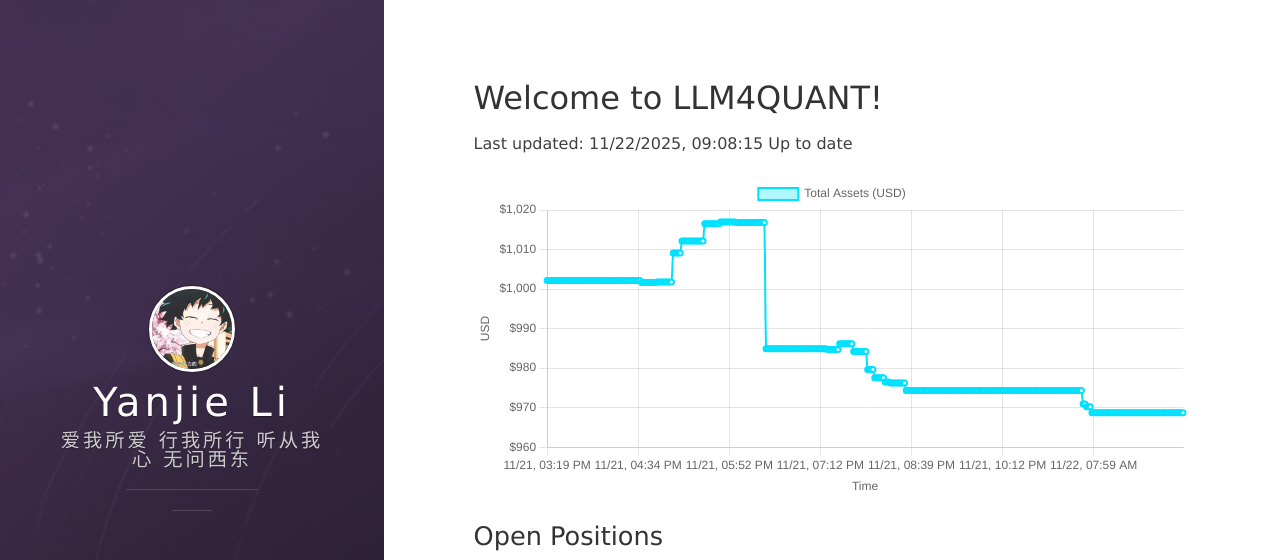
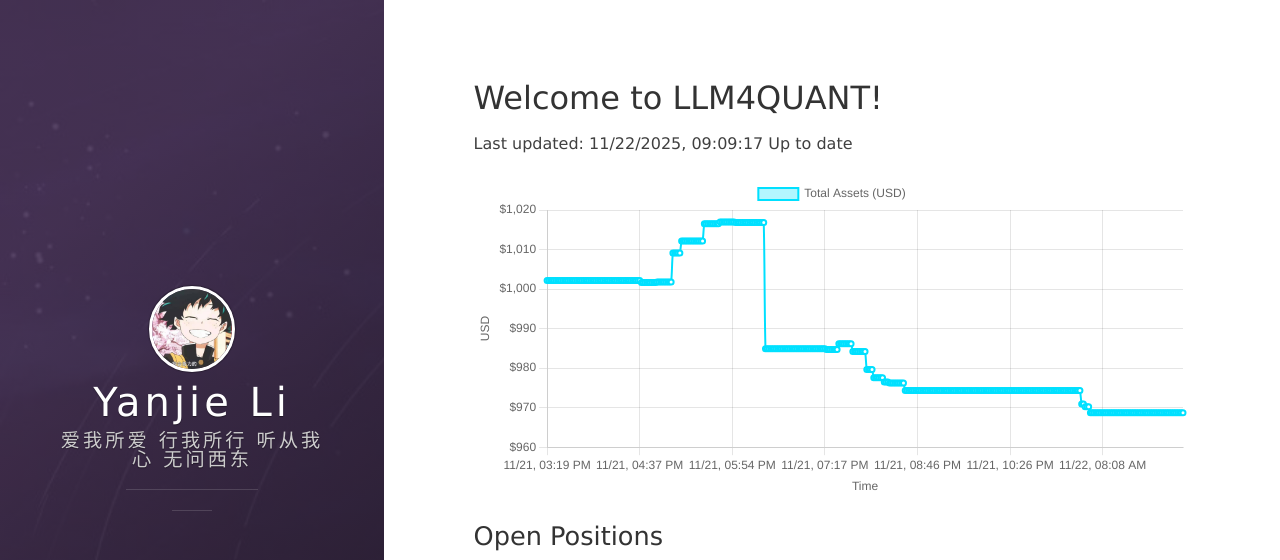
Before and after one commit to leeyegy/leeyegy.github.io, a Jekyll site: the page built from live-trading.html, in a window 1280 px wide and 1026 px high. Shown: the top 560 px of the window. Built offline with Jekyll 4.4.1, drawn with Linux system fonts in a browser that asks for light colours; nearby versions of some CDN libraries.

Commit message:
AccountMonitor: update balance history 2025-11-22T17:09:17+08:00

```diff
--- a/assets/data/binance/balance-history.json
+++ b/assets/data/binance/balance-history.json
@@ -1,5 +1,5 @@
 {
-  "generatedAt": "2025-11-22T17:08:15+08:00",
+  "generatedAt": "2025-11-22T17:09:17+08:00",
   "asset": "total_usd_value",
   "history": [
     {
@@ -1457,6 +1457,10 @@
     {
       "timestamp": "2025-11-22T17:08:15+08:00",
       "totalUsd": 968.69074819
+    },
+    {
+      "timestamp": "2025-11-22T17:09:17+08:00",
+      "totalUsd": 968.69074819
     }
   ]
 }
```
